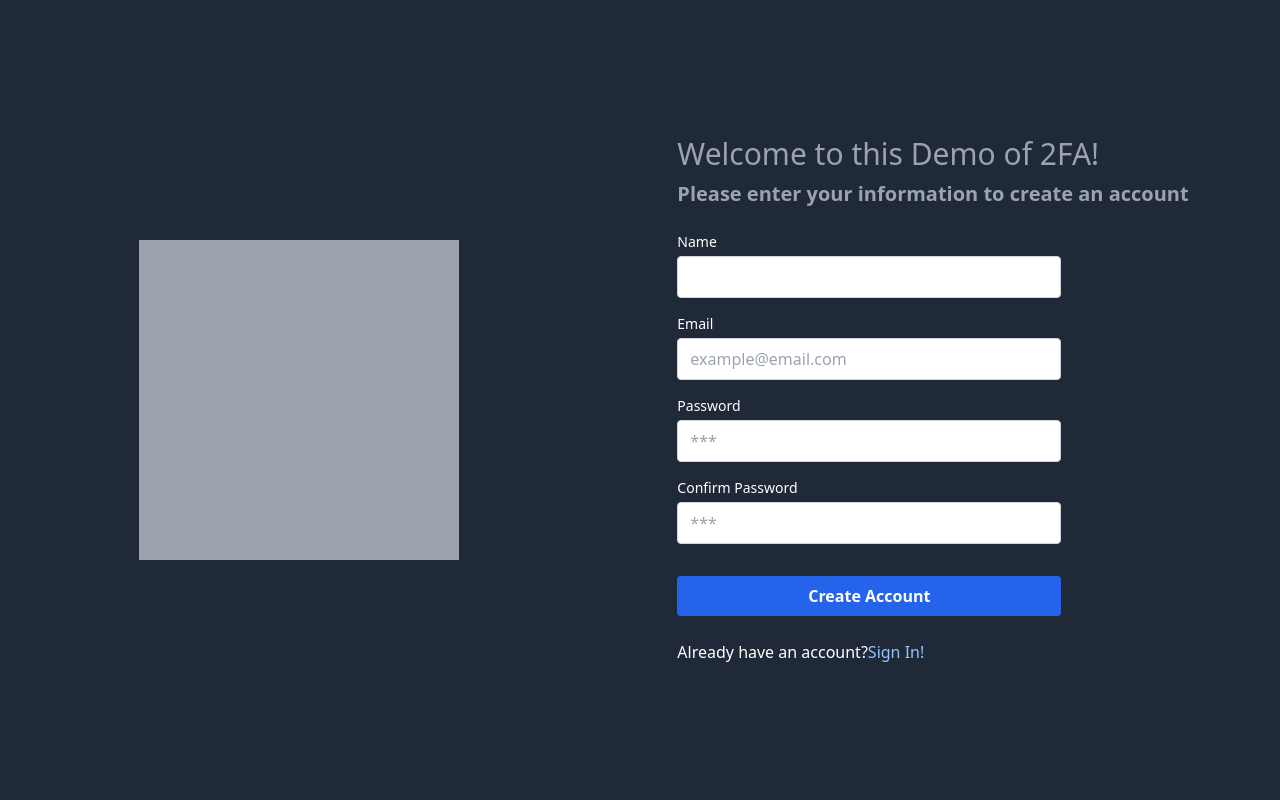
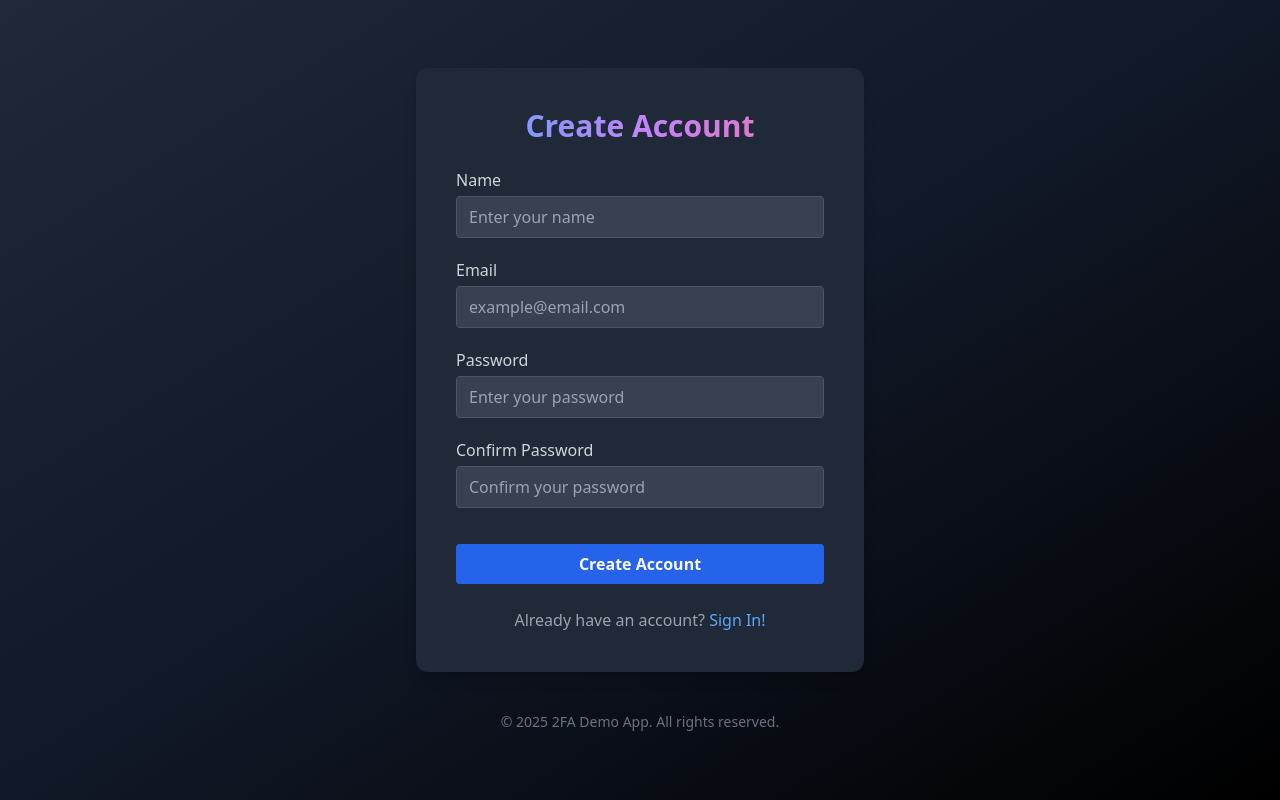
Before and after one commit to AliAhmed-004/Password-Manager, a React (Vite) app: page / in a window 1280 px wide. Built offline with nearby package versions, Linux system fonts and the light colour scheme.

Commit message:
Refactor account creation and login pages with improved UI and error handling. Update settings page to remove unused code and enhance 2FA functionality.

```diff
--- a/src/app/main/create_account_page/CreateAccountPage.jsx
+++ b/src/app/main/create_account_page/CreateAccountPage.jsx
@@ -82,86 +82,89 @@ export default function CreateAccountPage() {
     }
 
     return (
-        <div className='min-h-screen flex  items-center justify-center bg-gray-800'>
-            {/* Left side */}
-            <div className='min-h-screen w-full flex flex-col items-center justify-center'>
-                <div className='bg-gray-400 p-40'></div>
+        <div className="min-h-screen flex flex-col items-center justify-center bg-gradient-to-br from-gray-800 via-gray-900 to-black text-white">
+            <div className="bg-gray-800 rounded-xl shadow-lg p-10 w-full max-w-md">
+                <h2 className="text-3xl font-bold mb-6 text-center bg-gradient-to-r from-blue-400 via-purple-400 to-pink-400 bg-clip-text text-transparent">
+                    Create Account
+                </h2>
+                {serverError && <div className="mb-4 text-red-400 text-center">{serverError}</div>}
+                {successMessage && <div className="mb-4 text-green-400 text-center">{successMessage}</div>}
+
+                <form className="flex flex-col gap-5" onSubmit={verifyCredentials}>
+                    <div>
+                        <label className="block text-gray-300 mb-1">Name</label>
+                        <input
+                            type="text"
+                            name="name"
+                            value={name}
+                            onChange={e => setName(e.target.value)}
+                            className="w-full px-3 py-2 rounded bg-gray-700 border border-gray-600 focus:outline-none focus:ring-2 focus:ring-blue-400 text-white"
+                            placeholder="Enter your name"
+                        />
+                        {errors.name && <span className="text-red-400 text-xs">{errors.name}</span>}
                     </div>
 
-            {/* Right side */}
-            <div className='min-h-screen w-full flex flex-col items-start justify-center text-white gap-6 p-20'>
-                {/* Welcome Message */}
-                <div className='text-3xl text-gray-400'>
-                    <span>Welcome to this Demo of 2FA!</span>
-                    <br />
-                    <span className='text-xl font-bold'>Please enter your information to create an account</span>
-                </div>
-
-                <form className="flex flex-col gap-4 w-full max-w-sm" onSubmit={verifyCredentials}>
-                    {serverError && <div className="text-red-500 text-sm mb-2">{serverError}</div>}
-                    {successMessage && <div className="text-green-500 text-sm mb-2">{successMessage}</div>}
-                    <Textfield
-                        type="text"
-                        name="name"
-                        label={'Name'}
-                        value={name}
-                        onChange={e => setName(e.target.value)}
-                        inputClassName="px-3 py-2 border border-gray-300 rounded focus:outline-none focus:ring-2 focus:ring-red-300"
-                    />
-                    {errors.name && <span className="text-red-500 text-xs">{errors.name}</span>}
-
-                    <Textfield
+                    <div>
+                        <label className="block text-gray-300 mb-1">Email</label>
+                        <input
                             type="email"
                             name="email"
-                        label={'Email'}
                             value={email}
                             onChange={e => setEmail(e.target.value)}
                             placeholder="example@email.com"
                             autoComplete="email"
-                        inputClassName="px-3 py-2 border border-gray-300 rounded focus:outline-none focus:ring-2 focus:ring-red-300"
+                            className="w-full px-3 py-2 rounded bg-gray-700 border border-gray-600 focus:outline-none focus:ring-2 focus:ring-blue-400 text-white"
                         />
-                    {errors.email && <span className="text-red-500 text-xs">{errors.email}</span>}
+                        {errors.email && <span className="text-red-400 text-xs">{errors.email}</span>}
+                    </div>
 
-                    <Textfield
+                    <div>
+                        <label className="block text-gray-300 mb-1">Password</label>
+                        <input
                             type="password"
                             name="password"
-                        label={'Password'}
-                        placeholder='***'
+                            placeholder="Enter your password"
                             value={password}
                             onChange={e => setPassword(e.target.value)}
-                        inputClassName="px-3 py-2 border border-gray-300 rounded focus:outline-none focus:ring-2 focus:ring-red-300"
+                            className="w-full px-3 py-2 rounded bg-gray-700 border border-gray-600 focus:outline-none focus:ring-2 focus:ring-blue-400 text-white"
                         />
-                    {errors.password && <span className="text-red-500 text-xs">{errors.password}</span>}
+                        {errors.password && <span className="text-red-400 text-xs">{errors.password}</span>}
+                    </div>
 
-                    <Textfield
+                    <div>
+                        <label className="block text-gray-300 mb-1">Confirm Password</label>
+                        <input
                             type="password"
                             name="confirmPassword"
-                        label={'Confirm Password'}
-                        placeholder='***'
+                            placeholder="Confirm your password"
                             value={confirmPassword}
                             onChange={e => setConfirmPassword(e.target.value)}
-                        inputClassName="px-3 py-2 border border-gray-300 rounded focus:outline-none focus:ring-2 focus:ring-red-300"
+                            className="w-full px-3 py-2 rounded bg-gray-700 border border-gray-600 focus:outline-none focus:ring-2 focus:ring-blue-400 text-white"
                         />
-                    {errors.confirmPassword && <span className="text-red-500 text-xs">{errors.confirmPassword}</span>}
+                        {errors.confirmPassword && <span className="text-red-400 text-xs">{errors.confirmPassword}</span>}
+                    </div>
 
                     <button
-                        className='mt-4 bg-blue-600 hover:bg-blue-700 text-white font-bold py-2 px-4 rounded focus:outline-none focus:ring-2 focus:ring-blue-300'
+                        className="bg-blue-600 hover:bg-blue-700 text-white font-semibold py-2 px-6 rounded transition mt-4"
                         type="submit"
                     >
                         Create Account
                     </button>
                 </form>
 
-                <span className='gap-2'>
-                    Already have an account?
+                <div className="mt-6 text-center">
+                    <span className="text-gray-400">Already have an account? </span>
                     <button
                         onClick={() => navigate('/login', { replace: true })}
-                        className='text-blue-300'
+                        className="text-blue-400 hover:text-blue-300 transition"
                     >
                         Sign In!
                     </button>
-                </span>
                 </div>
+            </div>
+            <footer className="mt-10 text-gray-500 text-sm">
+                &copy; {new Date().getFullYear()} 2FA Demo App. All rights reserved.
+            </footer>
         </div>
     );
 }
--- a/src/app/main/login_page/LogInPage.jsx
+++ b/src/app/main/login_page/LogInPage.jsx
@@ -76,67 +76,63 @@ export default function LogInPage() {
     }
 
     return (
-        <div className='min-h-screen flex  items-center justify-center bg-gray-800'>
-            {/* Left side */}
-            <div className='min-h-screen w-full flex flex-col items-center justify-center'>
-                <div className='bg-gray-400 p-40'></div>
-            </div>
+        <div className="min-h-screen flex flex-col items-center justify-center bg-gradient-to-br from-gray-800 via-gray-900 to-black text-white">
+            <div className="bg-gray-800 rounded-xl shadow-lg p-10 w-full max-w-md">
+                <h2 className="text-3xl font-bold mb-6 text-center bg-gradient-to-r from-blue-400 via-purple-400 to-pink-400 bg-clip-text text-transparent">
+                    Log In
+                </h2>
+                {serverError && <div className="mb-4 text-red-400 text-center">{serverError}</div>}
+                {successMessage && <div className="mb-4 text-green-400 text-center">{successMessage}</div>}
 
-            {/* Right side */}
-            <div className='min-h-screen w-full flex flex-col items-start justify-center text-white gap-6 p-20'>
-                {/* Welcome Message */}
-                <div className='text-3xl text-gray-400'>
-                    <span>Welcome to this Demo of 2FA!</span>
-                    <br />
-                    <span className='text-xl font-bold'>Please enter your credentials</span>
-                </div>
-
-                <form className="flex flex-col gap-4 w-full max-w-sm" onSubmit={verifyCredentials}>
-                    {serverError && <div className="text-red-500 text-sm mb-2">{serverError}</div>}
-                    {successMessage && <div className="text-green-500 text-sm mb-2">{successMessage}</div>}
-
-                    <Textfield
+                <form className="flex flex-col gap-5" onSubmit={verifyCredentials}>
+                    <div>
+                        <label className="block text-gray-300 mb-1">Email</label>
+                        <input
                             type="email"
                             name="email"
-                        label={'Email'}
                             value={email}
                             onChange={e => setEmail(e.target.value)}
                             placeholder="example@email.com"
                             autoComplete="email"
-                        inputClassName="px-3 py-2 border border-gray-300 rounded focus:outline-none focus:ring-2 focus:ring-red-300"
+                            className="w-full px-3 py-2 rounded bg-gray-700 border border-gray-600 focus:outline-none focus:ring-2 focus:ring-blue-400 text-white"
                         />
-                    {errors.email && <span className="text-red-500 text-xs">{errors.email}</span>}
+                        {errors.email && <span className="text-red-400 text-xs">{errors.email}</span>}
+                    </div>
 
-                    <Textfield
+                    <div>
+                        <label className="block text-gray-300 mb-1">Password</label>
+                        <input
                             type="password"
                             name="password"
-                        label={'Password'}
-                        placeholder='***'
+                            placeholder="Enter your password"
                             value={password}
                             onChange={e => setPassword(e.target.value)}
-                        inputClassName="px-3 py-2 border border-gray-300 rounded focus:outline-none focus:ring-2 focus:ring-red-300"
+                            className="w-full px-3 py-2 rounded bg-gray-700 border border-gray-600 focus:outline-none focus:ring-2 focus:ring-blue-400 text-white"
                         />
-                    {errors.password && <span className="text-red-500 text-xs">{errors.password}</span>}
-
+                        {errors.password && <span className="text-red-400 text-xs">{errors.password}</span>}
+                    </div>
 
                     <button
-                        className='mt-4 bg-blue-600 hover:bg-blue-700 text-white font-bold py-2 px-4 rounded focus:outline-none focus:ring-2 focus:ring-blue-300'
+                        className="bg-blue-600 hover:bg-blue-700 text-white font-semibold py-2 px-6 rounded transition mt-4"
                         type="submit"
                     >
                         Log In
                     </button>
                 </form>
 
-                <span className='gap-2'>
-                    Don't have an account?
+                <div className="mt-6 text-center">
+                    <span className="text-gray-400">Don't have an account? </span>
                     <button
                         onClick={() => navigate('/', { replace: true })}
-                        className='text-blue-300'
+                        className="text-blue-400 hover:text-blue-300 transition"
                     >
                         Make one!
                     </button>
-                </span>
                 </div>
+            </div>
+            <footer className="mt-10 text-gray-500 text-sm">
+                &copy; {new Date().getFullYear()} 2FA Demo App. All rights reserved.
+            </footer>
         </div>
     );
 }
--- a/src/app/main/settings_page/SettingsPage.jsx
+++ b/src/app/main/settings_page/SettingsPage.jsx
@@ -69,31 +69,6 @@ export default function SettingsPage() {
         setError("");
     }
 
-    function handleSave(e) {
-        e.preventDefault();
-        // Simulate save
-        if (!form.name || !form.email) {
-            setError("Name and email are required.");
-            return;
-        }
-        setUser({
-            name: form.name,
-            email: form.email,
-            is2FAEnabled: user.is2FAEnabled,
-        });
-        // Update localStorage
-        const userStr = localStorage.getItem("user");
-        if (userStr) {
-            const userObj = JSON.parse(userStr);
-            userObj.name = form.name;
-            userObj.email = form.email;
-            localStorage.setItem("user", JSON.stringify(userObj));
-        }
-        setEditMode(false);
-        setSuccess("Profile updated successfully!");
-        setError("");
-    }
-
     async function handleEnable2FA() {
         const headers = {
             'Content-Type': 'application/json',
@@ -136,6 +111,9 @@ export default function SettingsPage() {
                 { headers }
             );
 
+            // Clear any previous errors
+            setError("");
+
             // update user's info
             const updatedUser = {
                 'name': user.name,
@@ -148,9 +126,13 @@ export default function SettingsPage() {
             console.log("Setting user")
             setUser(updatedUser)
             setQR_URL('')
+            setSuccess("2FA enabled successfully!");
         } catch (error) {
             console.log(`Not OK: ${error}`)
-
+            // Display the error message from the backend
+            setError(
+                error.response?.data?.message || 'Invalid OTP. Please try again.'
+            );
         }
     }
 
@@ -195,22 +177,6 @@ export default function SettingsPage() {
                 </h2>
                 {success && <div className="mb-4 text-green-400 text-center">{success}</div>}
                 {error && <div className="mb-4 text-red-400 text-center">{error}</div>}
-                <form onSubmit={handleSave} className="flex flex-col gap-5">
-                    <div className="flex flex-col gap-8">
-                        <Textfield
-                            label={'Name'}
-                            value={user.name}
-                            placeholder="Your name"
-                        />
-                        <Textfield
-                            label={'New Password'}
-                            placeholder="***"
-                        />
-                        <Textfield
-                            label={'Confirm Password'}
-                            placeholder="***"
-                        />
-                    </div>
 
                     {/* 2FA Section */}
                     <div className="border-t border-gray-600 pt-5">
@@ -244,10 +210,10 @@ export default function SettingsPage() {
 
                     {/* QR Code */}
                     {qr_url &&
-                        <div>
+                        <div className="flex flex-col mt-3">
                             <QRCodeSVG value={qr_url} size={256} includeMargin={true}/>
 
-                            <div className="flex items-end justify-between">
+                            <div className="flex items-end justify-between gap-4">
                                 {/* Textfield to verify OTP */}
                                 <Textfield
                                     type="number"
@@ -267,48 +233,22 @@ export default function SettingsPage() {
                         </div>
                     }
 
-                    <div className="flex justify-between mt-4">
-                        {!editMode ? (
+                    <div className="flex flex-col justify-between mt-4">
                         <button
                             type="button"
-                                onClick={handleEdit}
-                                className="bg-blue-600 hover:bg-blue-700 text-white font-semibold py-2 px-6 rounded transition"
+                            onClick={handleLogout}
+                            className="bg-red-400 hover:bg-red-600 text-white font-semibold py-2 px-6 rounded-xl transition"
                         >
-                                Edit
-                            </button>
-                        ) : (
-                            <>
-                                <button
-                                    type="submit"
-                                    className="bg-green-600 hover:bg-green-700 text-white font-semibold py-2 px-6 rounded transition"
-                                >
-                                    Save
-                                </button>
-                                <button
-                                    type="button"
-                                    onClick={handleCancel}
-                                    className="bg-gray-600 hover:bg-gray-700 text-white font-semibold py-2 px-6 rounded transition"
-                                >
-                                    Cancel
-                                </button>
-                            </>
-                        )}
-                    </div>
-                </form>
-
-                {/* Logout Button */}
-                <button
-                    className="px-10 py-5 rounded-xl mt-5 bg-red-400"
-                    onClick={handleLogout}>
                             Log Out
                         </button>
 
                         {/* Delete Button */}
                         <button
-                    className="px-10 py-5 rounded-xl mt-5 bg-red-600"
+                            className="px-10 py-5 rounded-xl mt-5 bg-red-600 hover:bg-red-800"
                             onClick={handleDeleteAccount}>
                                 Delete Account
                         </button>
+                    </div>
             </div>
             <footer className="mt-10 text-gray-500 text-sm">
                 &copy; {new Date().getFullYear()} 2FA Demo App. All rights reserved.
```
Lines whose indentation alone changed are shown as unchanged.
